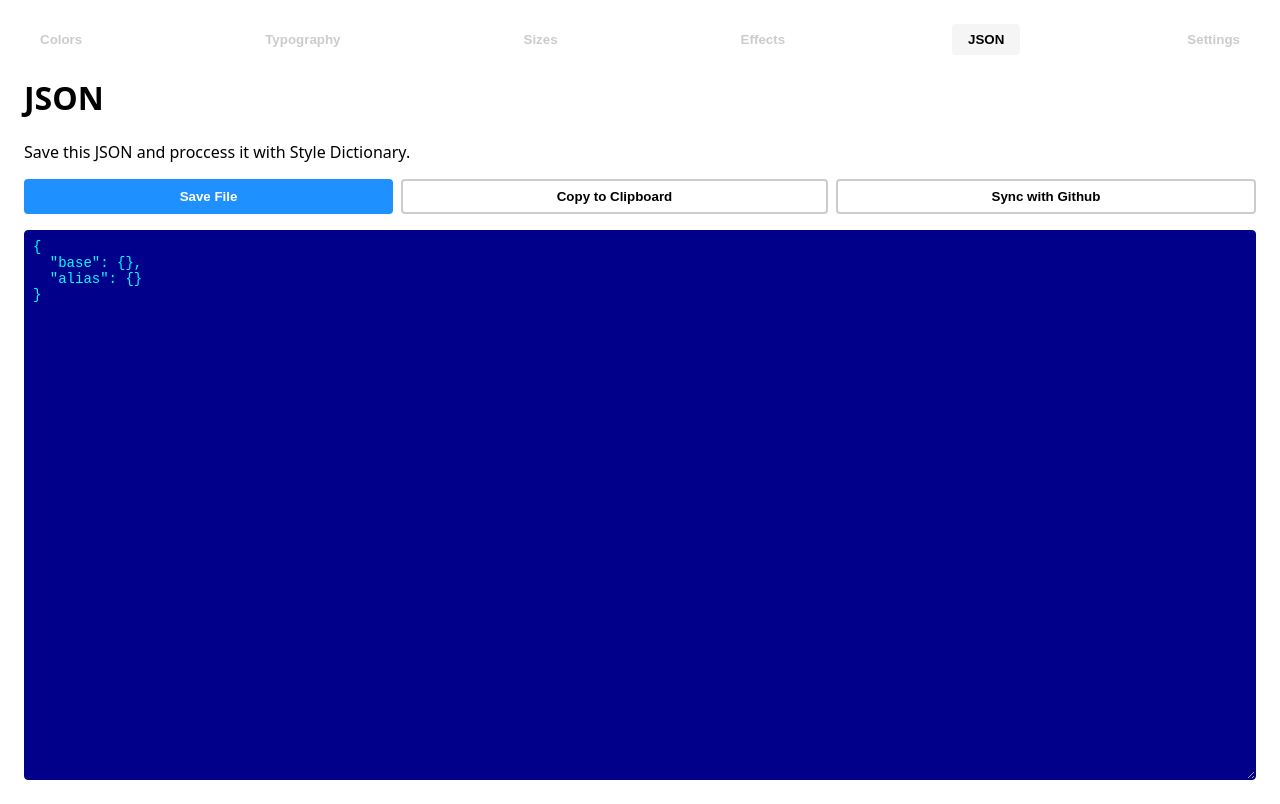
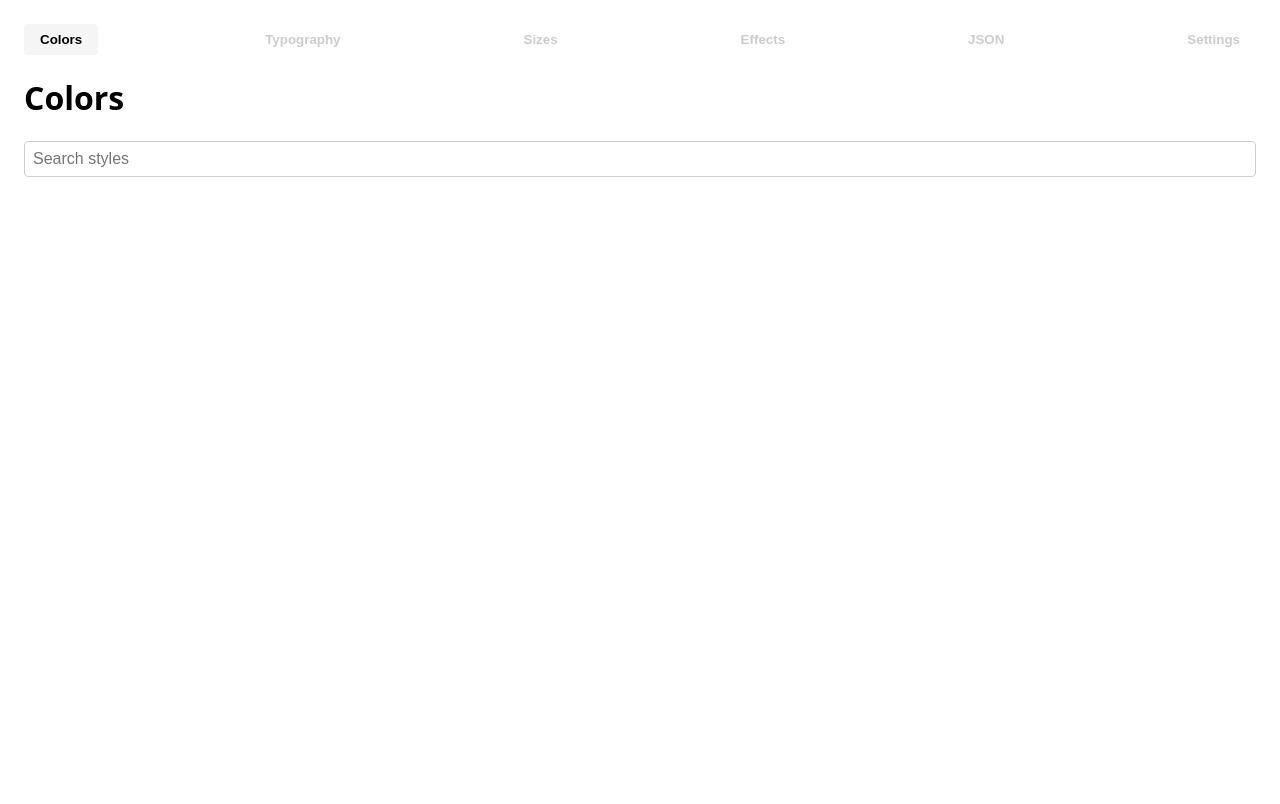
Before and after one commit to andreortiz82/fp-alias-creator, a React app: page / in a window 1280 px wide. Built offline with nearby package versions, Linux system fonts and the light colour scheme.

Commit message:
updating the plugin

```diff
--- a/src/app/components/App.tsx
+++ b/src/app/components/App.tsx
@@ -9,7 +9,7 @@ import {Navigation} from './Navigation';
 declare function require(path: string): any;
 
 const App = ({}) => {
-    const [currentTab, setCurrentTab] = useState('json');
+    const [currentTab, setCurrentTab] = useState('colors');
     const [localStore, setLocalStore] = useState(null);
     const [colorStyles, setColorStyles] = useState([]);
     const [typographyStyles, setTypographyStyles] = useState([]);
--- a/src/app/components/StyleDetails.tsx
+++ b/src/app/components/StyleDetails.tsx
@@ -1,6 +1,7 @@
 import * as React from 'react';
 import {BackButton} from './Navigation';
 import {DetailsSwatch} from './Swatch';
+import * as _ from 'lodash';
 
 const StyleDetails = ({setSelectedStyle, style, setStyleAlias, styleAlias, type}) => {
     React.useEffect(() => {
--- a/src/app/components/StyleJson.tsx
+++ b/src/app/components/StyleJson.tsx
@@ -29,6 +29,17 @@ const StyleJson = ({value, localStore}) => {
 
     const createOutput = (styles) => {
         const output = {base: {}, alias: {}};
+
+        // // console.log(token)
+        // const groups = styles.reduce((groups, token) => {
+        //     const group = (groups[token.type] || []);
+        //     group.push(token);
+        //     groups[token.type] = group;
+        //     return groups;
+        // }, {});
+
+        // console.log(groups);
+
         styles.map((token) => {
             const originalStyle = {
                 id: token.id,
@@ -36,6 +47,7 @@ const StyleJson = ({value, localStore}) => {
                 value: configValue(token),
                 knownAliases: token.description,
             };
+
             output.base[originalStyle.name] = {
                 id: originalStyle.id,
                 value: originalStyle.value,
@@ -46,7 +58,7 @@ const StyleJson = ({value, localStore}) => {
             };
 
             if (token.description !== '') {
-                const knownAliases = token.description.split(',');
+                const knownAliases = token.description.replace(/\r?\n/g, ',').split(',');
                 knownAliases.map((alias) => {
                     const newAlias = {name: cleanString(alias), value: `{base.${originalStyle.name}}`};
                     output.alias[newAlias.name] = {
```
